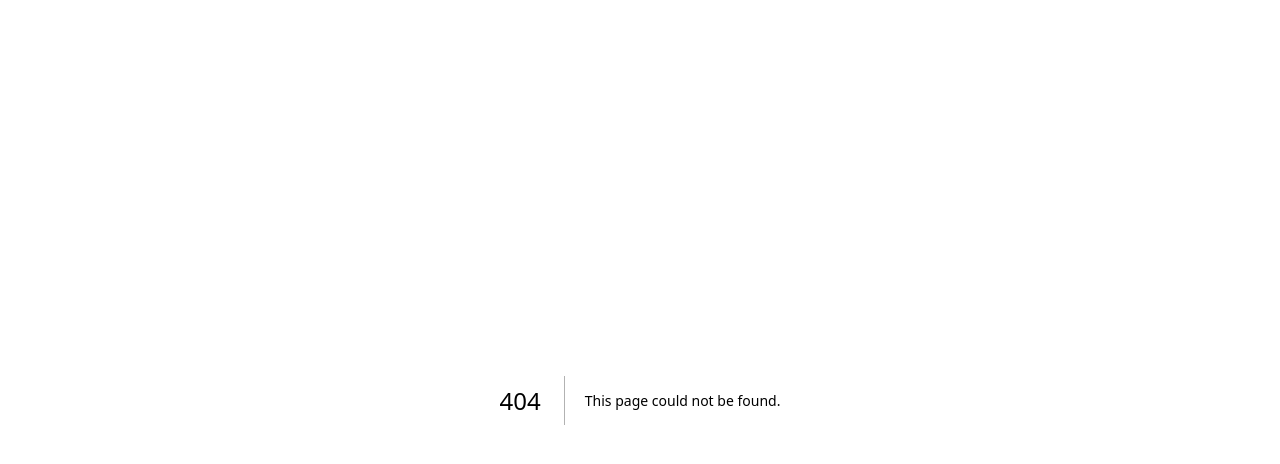
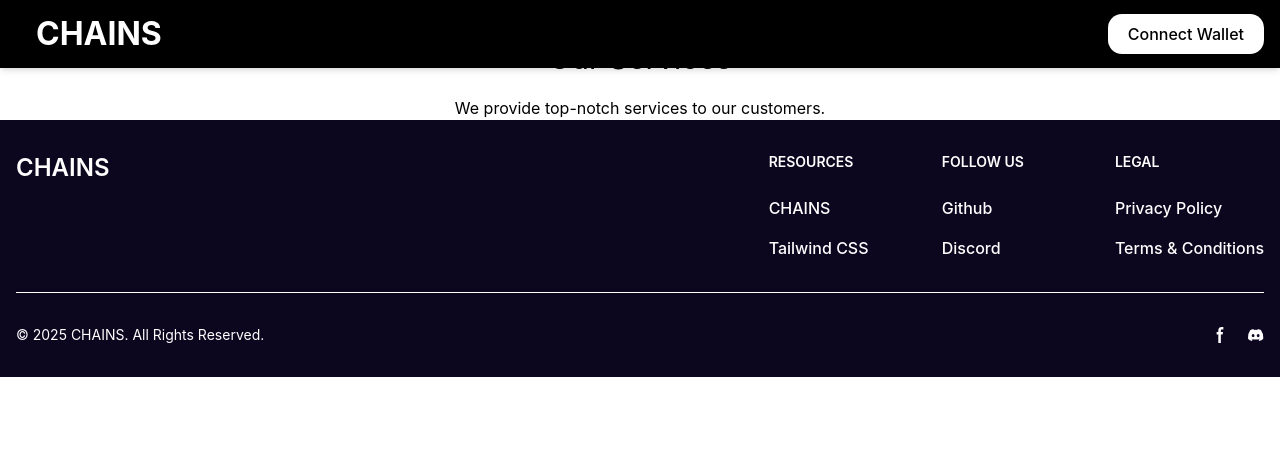
Before and after one commit to Vnktxo/C.H.A.I.N.S, a Next.js app: page /services in a window 1280 px wide. Before the commit this address had no page. Shown: the top 464 px of the page. Built offline with nearby package versions, Linux system fonts and the light colour scheme.

Commit message:
updated routing

```diff
--- /dev/null
+++ b/pages/contact.js
@@ -0,0 +1,17 @@
+// pages/Contact.js
+import React from 'react';
+import Navbar from '@/components/Navbar';
+import Footer from '@/components/Footer';
+
+const Contact = () => {
+    return (
+        <div>
+            <Navbar />
+            <h1 className="text-center text-3xl mt-10">Contact Us</h1>
+            <p className="text-center mt-5">Feel free to reach out for more information.</p>
+            <Footer />
+        </div>
+    );
+};
+
+export default Contact;
--- a/pages/routing.js
+++ b/pages/routing.js
@@ -0,0 +1,20 @@
+// pages/routing.js
+import React from 'react';
+import { BrowserRouter as Router, Routes, Route } from 'react-router-dom';
+import Home from './index'; // Home Page
+import Services from './Services'; // Services Page
+import Contact from './Contact'; // Contact Page
+
+const AppRoutes = () => {
+    return (
+        <Router>
+            <Routes>
+                <Route path="/" element={<Home />} />
+                <Route path="/services" element={<Services />} />
+                <Route path="/contact" element={<Contact />} />
+            </Routes>
+        </Router>
+    );
+};
+
+export default AppRoutes;
--- /dev/null
+++ b/pages/services.js
@@ -0,0 +1,17 @@
+// pages/Services.js
+import React from 'react';
+import Navbar from '@/components/Navbar';
+import Footer from '@/components/Footer';
+
+const Services = () => {
+    return (
+        <div>
+            <Navbar />
+            <h1 className="text-center text-3xl mt-10">Our Services</h1>
+            <p className="text-center mt-5">We provide top-notch services to our customers.</p>
+            <Footer />
+        </div>
+    );
+};
+
+export default Services;
```
